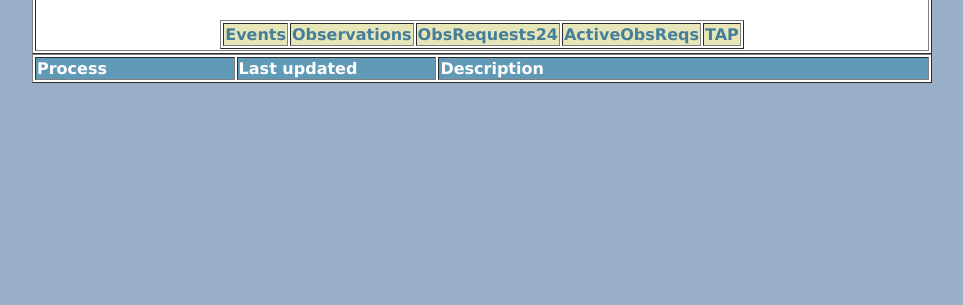
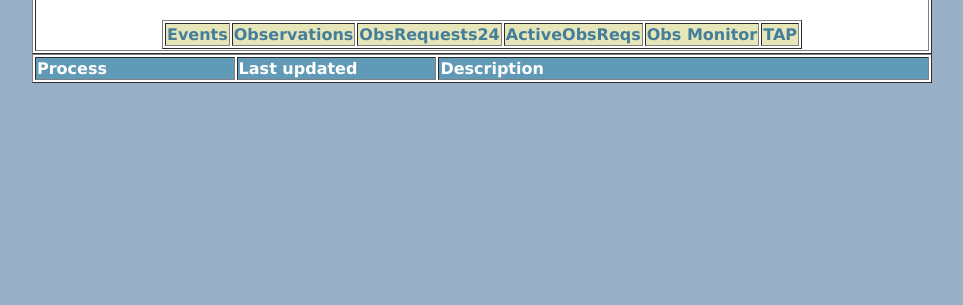
Before and after one commit to ytsapras/robonet_site, a Django app: template events/templates/events/dashboard_base.html in a window 1280 px wide. Shown: the part 495-800 px from the top of the page, without its empty margins (158-1121 px from the left). Run offline with Django 3.2, Linux system fonts and the light colour scheme; the template is opened without the code that fills it, so the values that code supplies are empty; parts of the project's set-up code (start-up, migrations or seed data) failed here and were passed over.

Commit message:
Added link from DB dashboard to obs monitor page

```diff
--- a/events/templates/events/dashboard_base.html
+++ b/events/templates/events/dashboard_base.html
@@ -118,6 +118,8 @@ dy.bmp&imgsize=320&dynimg=y&opt=-p&lat=&lon=&alt=&tle=&date=0&utc=&jd=" width="5
    <!-- Column 4 -->
    <td bgcolor="#E6E6B8" title="List of active observation requests"><b style="color: #000000"><a href={% url 'active_obs_requests' %} STYLE="text-decoration:none">ActiveObsReqs</a></b></td>
    <!-- Column 5 -->
+   <td bgcolor="#E6E6B8" title="Observations Monitor"><b style="color: #000000"><a href={% url 'obs_monitor' %} STYLE="text-decoration:none">Obs Monitor</a></b></td>
+   <!-- Column 6 -->
    <td bgcolor="#E6E6B8" title="REA/TAP list or prioritized targets"><b style="color: #000000"><a href={% url 'tap' %} STYLE="text-decoration:none">TAP</a></b></td>
   </tr>
 </table>
```
